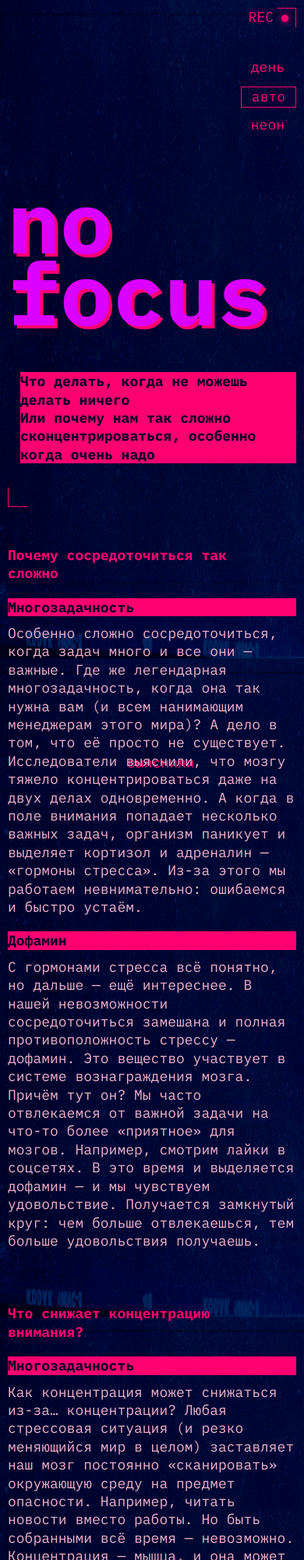
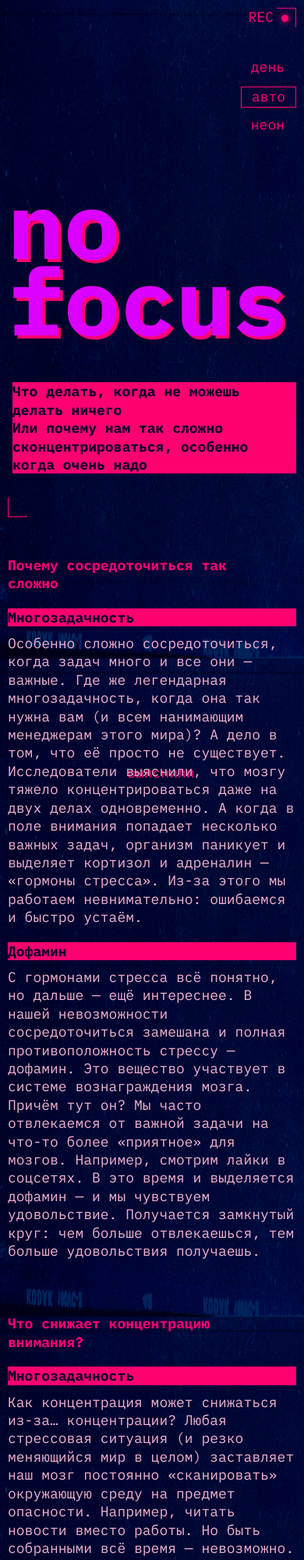
Before and after one commit to InzhevatkinaAV/slozhno-sosredotochitsya, a website: page index.html in a window 390 px wide. Shown: the top 2000 px of the page at 78% size. Drawn offline with Linux system fonts and the light colour scheme.

Commit message:
Fix media queries 1024 768

```diff
--- a/styles/light.css
+++ b/styles/light.css
@@ -11,7 +11,7 @@
   --accent-color: #FF0070;
   --button_active: #353430;
   --article-text-color: #353430;
-  --focus-color: #FFC2E6;;
+  --focus-color: #FFC2E6;
   --header-img: url('../images/cover-image-light.png');
   --button-hover: rgba(50, 49, 45, 0.4);
   --corner-color: #353430;
@@ -120,7 +120,7 @@
   .header__theme-menu-list {
     grid-template-columns: auto;
     grid-template-rows: repeat(3, 1fr);
-    row-gap: 13px;
+    row-gap: 10px;
   }
 
   .header__title {
@@ -134,6 +134,7 @@
     grid-column-end: 3;
     align-self: center;
     justify-self: end;
+    max-width: 364px;
   }
 
   .section {
@@ -184,7 +185,7 @@
   .header__title {
     grid-column-start: 1;
     grid-column-end: 2;
-    font-size: calc(clamp(7.5rem, 0.5625rem + 13.4531vw, 9.8125rem) - 0.5rem);
+    font-size: (7.5rem, 0.5625rem + 13.4531vw, 9.8125rem);
   }
 
   .header__description {
--- a/styles/style.css
+++ b/styles/style.css
@@ -120,7 +120,7 @@
   grid-column-end: 4;
   align-self: center;
   justify-self: end;
-  max-width: 50vw;
+  max-width: 492px;
 }
 
 .title-decor {
@@ -296,7 +296,7 @@ img {
   .header__theme-menu-list {
     grid-template-columns: auto;
     grid-template-rows: repeat(3, 1fr);
-    row-gap: 13px;
+    row-gap: 10px;
   }
 
   .header__title {
@@ -310,6 +310,7 @@ img {
     grid-column-end: 3;
     align-self: center;
     justify-self: end;
+    max-width: 364px;
   }
 
   .section {
@@ -322,9 +323,17 @@ img {
     grid-column-end: 4;
   }
 
+  .title-in_3_columns {
+    grid-column-start: 1;
+    grid-column-end: 2;
+  }
   .article-in_two_column {
     grid-column-start: 2;
     grid-column-end: 4;
+  }
+
+  .footer {
+    height: 1024px;
   }
 }
 
@@ -360,7 +369,7 @@ img {
   .header__title {
     grid-column-start: 1;
     grid-column-end: 2;
-    font-size: calc(clamp(7.5rem, 0.5625rem + 13.4531vw, 9.8125rem) - 0.5rem);
+    font-size: clamp(7.5rem, 0.5625rem + 13.4531vw, 9.8125rem);
   }
 
   .header__description {
```
